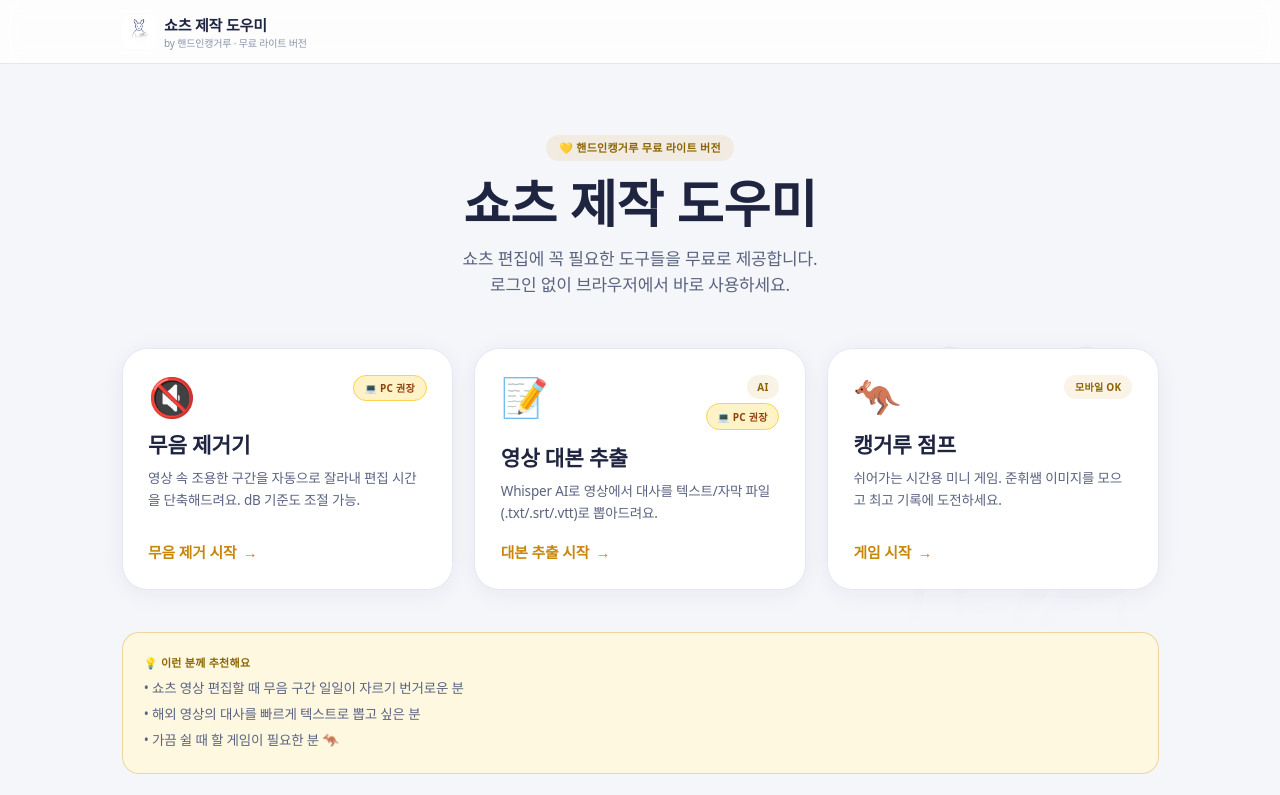
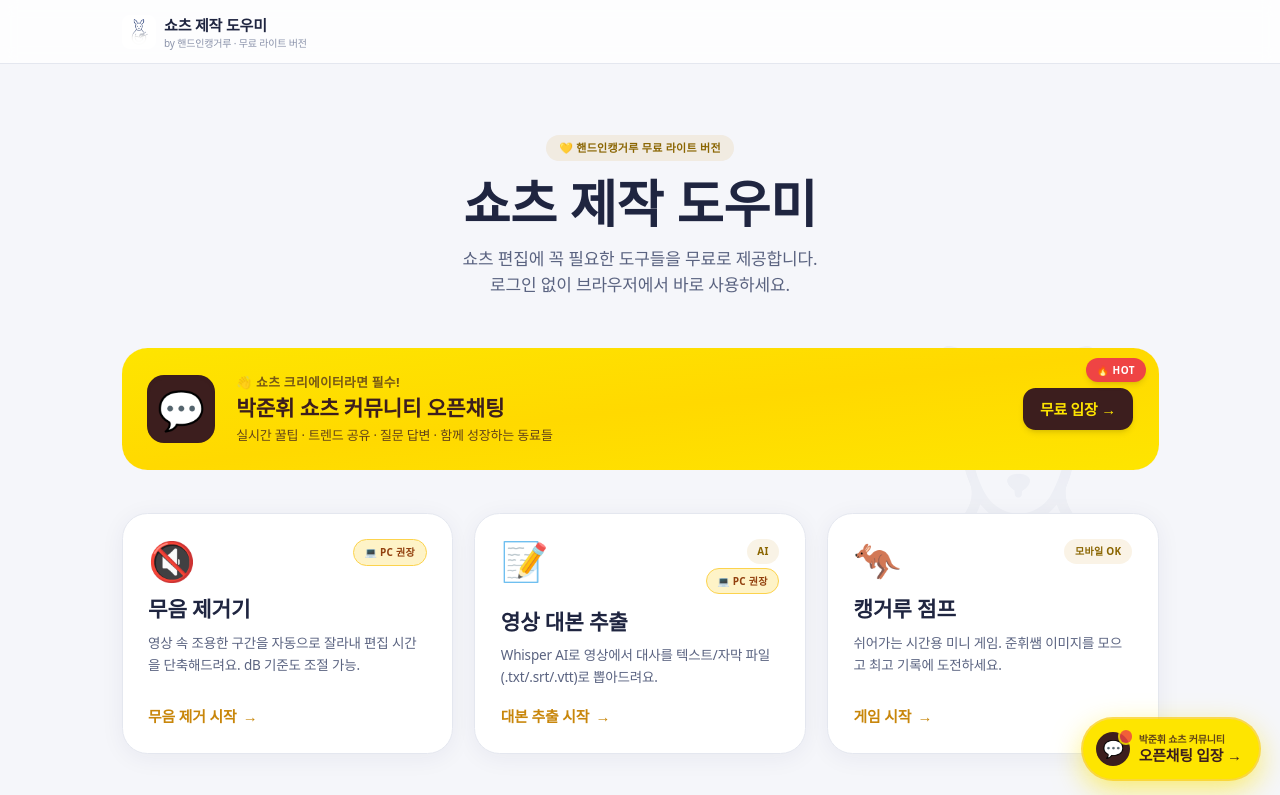
Before and after one commit to qkr9073-glitch/shorts-helper-lite, a React (Vite) app: page / in a window 1280 px wide. Shown: the top 795 px of the page. Built offline with nearby package versions, Linux system fonts and the light colour scheme; a web font is replaced by a local one.

Commit message:
Add prominent KakaoTalk community CTA banner + floating button

```diff
--- a/src/components/Layout.tsx
+++ b/src/components/Layout.tsx
@@ -32,6 +32,22 @@
         <div className="relative z-10">
           <Outlet />
         </div>
+        <a
+          href="https://open.kakao.com/o/gH4HL25h"
+          target="_blank"
+          rel="noreferrer"
+          aria-label="박준휘 쇼츠 커뮤니티 오픈채팅 입장"
+          className="group fixed bottom-5 right-5 z-40 flex items-center gap-2 pl-3 pr-4 py-3 rounded-full bg-[#FEE500] hover:bg-[#FFD900] text-[#3C1E1E] font-bold text-sm shadow-[0_10px_30px_rgba(254,229,0,0.6)] ring-2 ring-yellow-400/70 hover:-translate-y-0.5 transition"
+        >
+          <span className="relative flex items-center justify-center w-8 h-8 rounded-full bg-[#3C1E1E] text-[#FEE500] text-base">
+            💬
+            <span className="absolute -top-0.5 -right-0.5 w-3 h-3 rounded-full bg-red-500 ring-2 ring-[#FEE500] animate-pulse" />
+          </span>
+          <span className="leading-tight">
+            <span className="block text-[10px] font-bold opacity-80">박준휘 쇼츠 커뮤니티</span>
+            <span className="block">오픈채팅 입장 →</span>
+          </span>
+        </a>
       </main>
 
       <footer className="mt-12 border-t border-borderc-base bg-white/60">
--- a/src/pages/Home.tsx
+++ b/src/pages/Home.tsx
@@ -54,6 +54,41 @@
           로그인 없이 브라우저에서 바로 사용하세요.
         </p>
       </div>
+
+      <a
+        href="https://open.kakao.com/o/gH4HL25h"
+        target="_blank"
+        rel="noreferrer"
+        className="relative block group mb-8 sm:mb-10 rounded-3xl overflow-hidden"
+      >
+        <div className="absolute -inset-1 rounded-3xl bg-gradient-to-r from-yellow-300 via-amber-400 to-yellow-300 blur-lg opacity-60 group-hover:opacity-90 animate-pulse" />
+        <div className="relative rounded-3xl bg-gradient-to-br from-[#FEE500] via-[#FFD900] to-[#FEE500] p-5 sm:p-6 shadow-[0_12px_40px_rgba(254,229,0,0.5)] ring-2 ring-yellow-400 group-hover:scale-[1.01] transition-transform">
+          <div className="absolute top-3 right-3 px-2.5 py-1 rounded-full bg-red-500 text-white text-[10px] font-bold tracking-wider animate-bounce shadow-md">
+            🔥 HOT
+          </div>
+          <div className="flex items-center gap-4 sm:gap-5">
+            <div className="shrink-0 w-14 h-14 sm:w-16 sm:h-16 rounded-2xl bg-[#3C1E1E] flex items-center justify-center text-3xl sm:text-4xl shadow-inner">
+              💬
+            </div>
+            <div className="flex-1 min-w-0 text-left">
+              <div className="text-[11px] sm:text-xs font-bold text-[#3C1E1E]/70 mb-0.5 tracking-wide">
+                👋 쇼츠 크리에이터라면 필수!
+              </div>
+              <div className="text-base sm:text-xl font-extrabold text-[#3C1E1E] leading-tight">
+                박준휘 쇼츠 커뮤니티 오픈채팅
+              </div>
+              <div className="text-[12px] sm:text-[13px] text-[#3C1E1E]/80 mt-1 leading-snug">
+                실시간 꿀팁 · 트렌드 공유 · 질문 답변 · 함께 성장하는 동료들
+              </div>
+            </div>
+            <div className="shrink-0 flex flex-col items-center gap-1">
+              <div className="px-3 sm:px-4 py-2 sm:py-2.5 rounded-xl bg-[#3C1E1E] text-[#FEE500] text-xs sm:text-sm font-bold whitespace-nowrap group-hover:bg-black transition shadow-md">
+                무료 입장 →
+              </div>
+            </div>
+          </div>
+        </div>
+      </a>
 
       <div className="sm:hidden mb-6 rounded-2xl border-2 border-amber-300 bg-amber-50 p-4">
         <div className="flex items-start gap-2.5">
```
